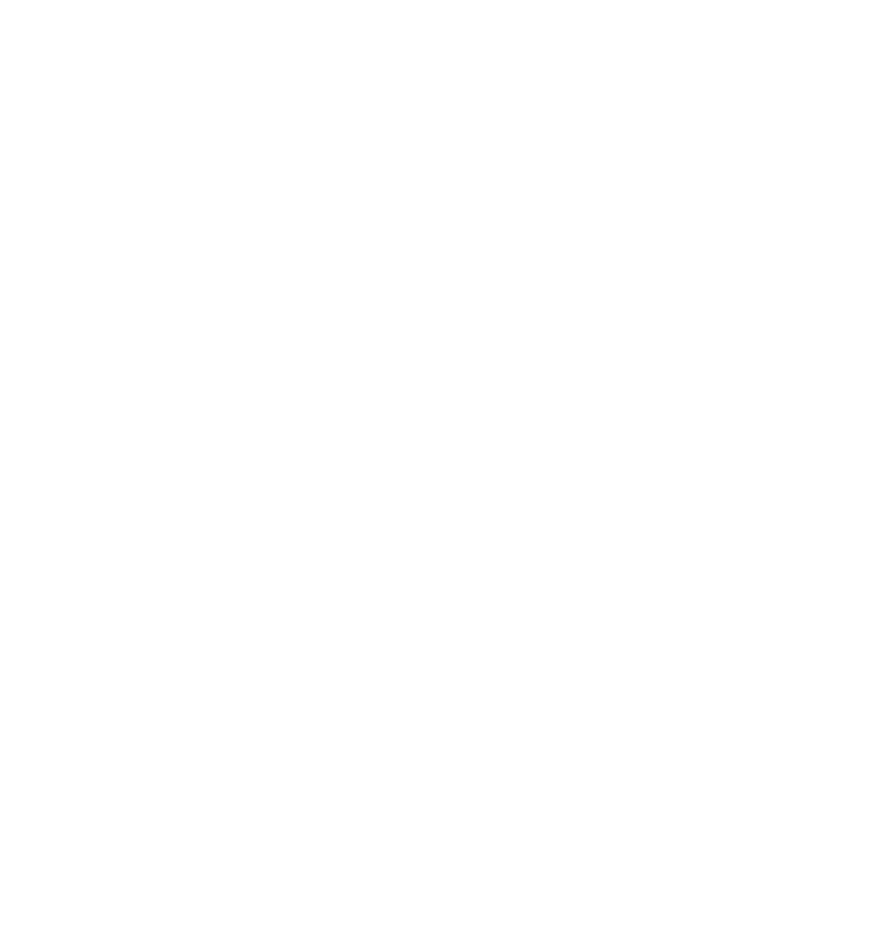
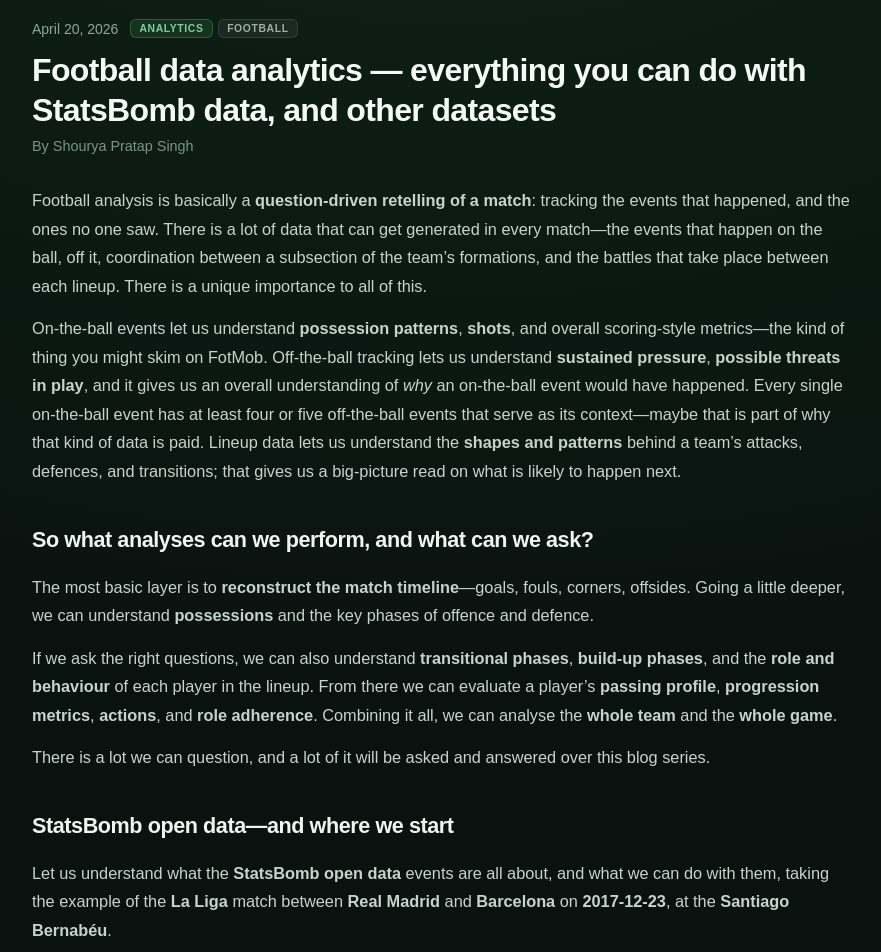
Before and after one commit to amspsingh04/amspsingh04, a Next.js app in the folder amspsingh04/: page /football/statsbomb-open-data-intro in a window 1280 px wide. Before the commit this address had no page. Shown: the part 100-1052 px from the top of the page, without its empty margins (198-1079 px from the left). Before the commit the page ends 800 px from the top, so only its background shows below. Built offline with nearby package versions, Linux system fonts and the light colour scheme.

Commit message:
FBv0.1.a

```diff
--- /dev/null
+++ b/amspsingh04/src/content/blogs/football/statsbomb-open-data-intro.mdx
@@ -0,0 +1,19 @@
+Football analysis is basically a **question-driven retelling of a match**: tracking the events that happened, and the ones no one saw. There is a lot of data that can get generated in every match—the events that happen on the ball, off it, coordination between a subsection of the team’s formations, and the battles that take place between each lineup. There is a unique importance to all of this.
+
+On-the-ball events let us understand **possession patterns**, **shots**, and overall scoring-style metrics—the kind of thing you might skim on FotMob. Off-the-ball tracking lets us understand **sustained pressure**, **possible threats in play**, and it gives us an overall understanding of *why* an on-the-ball event would have happened. Every single on-the-ball event has at least four or five off-the-ball events that serve as its context—maybe that is part of why that kind of data is paid. Lineup data lets us understand the **shapes and patterns** behind a team’s attacks, defences, and transitions; that gives us a big-picture read on what is likely to happen next.
+
+## So what analyses can we perform, and what can we ask?
+
+The most basic layer is to **reconstruct the match timeline**—goals, fouls, corners, offsides. Going a little deeper, we can understand **possessions** and the key phases of offence and defence.
+
+If we ask the right questions, we can also understand **transitional phases**, **build-up phases**, and the **role and behaviour** of each player in the lineup. From there we can evaluate a player’s **passing profile**, **progression metrics**, **actions**, and **role adherence**. Combining it all, we can analyse the **whole team** and the **whole game**.
+
+There is a lot we can question, and a lot of it will be asked and answered over this blog series.
+
+## StatsBomb open data—and where we start
+
+Let us understand what the **StatsBomb open data** events are all about, and what we can do with them, taking the example of the **La Liga** match between **Real Madrid** and **Barcelona** on **2017-12-23**, at the **Santiago Bernabéu**.
+
+<Callout title="Living post" type="tip">
+  This will be an **ever-updating** piece: more sections will be added over time, starting from basic analytics and working upward.
+</Callout>
--- a/amspsingh04/src/data/footballPosts.js
+++ b/amspsingh04/src/data/footballPosts.js
@@ -2,9 +2,21 @@
  * Published football analytics posts (MDX under src/content/blogs/football/).
  * Oldest-first on /football when you add entries here.
  *
- * To publish: copy a template from src/content/blogs/football/_templates/,
- * save as football/your-slug.mdx, then append an object below (see footballPosts.EXAMPLE.js).
+ * To add a post: duplicate _templates/GENERAL-POST.mdx → football/<slug>.mdx,
+ * then append an object below (see footballPosts.EXAMPLE.js).
  */
-const footballPosts = [];
+const footballPosts = [
+  {
+    id: 1,
+    slug: "statsbomb-open-data-intro",
+    title:
+      "Football data analytics — everything you can do with StatsBomb data, and other datasets",
+    date: "2026-04-20",
+    author: "Shourya Pratap Singh",
+    summary:
+      "Question-driven match retelling with on-ball and off-ball context; what we can ask of open data, starting from El Clásico 2017 at the Bernabéu—an updating series opener.",
+    mdxPath: "football/statsbomb-open-data-intro.mdx",
+  },
+];
 
 export default footballPosts;
```
